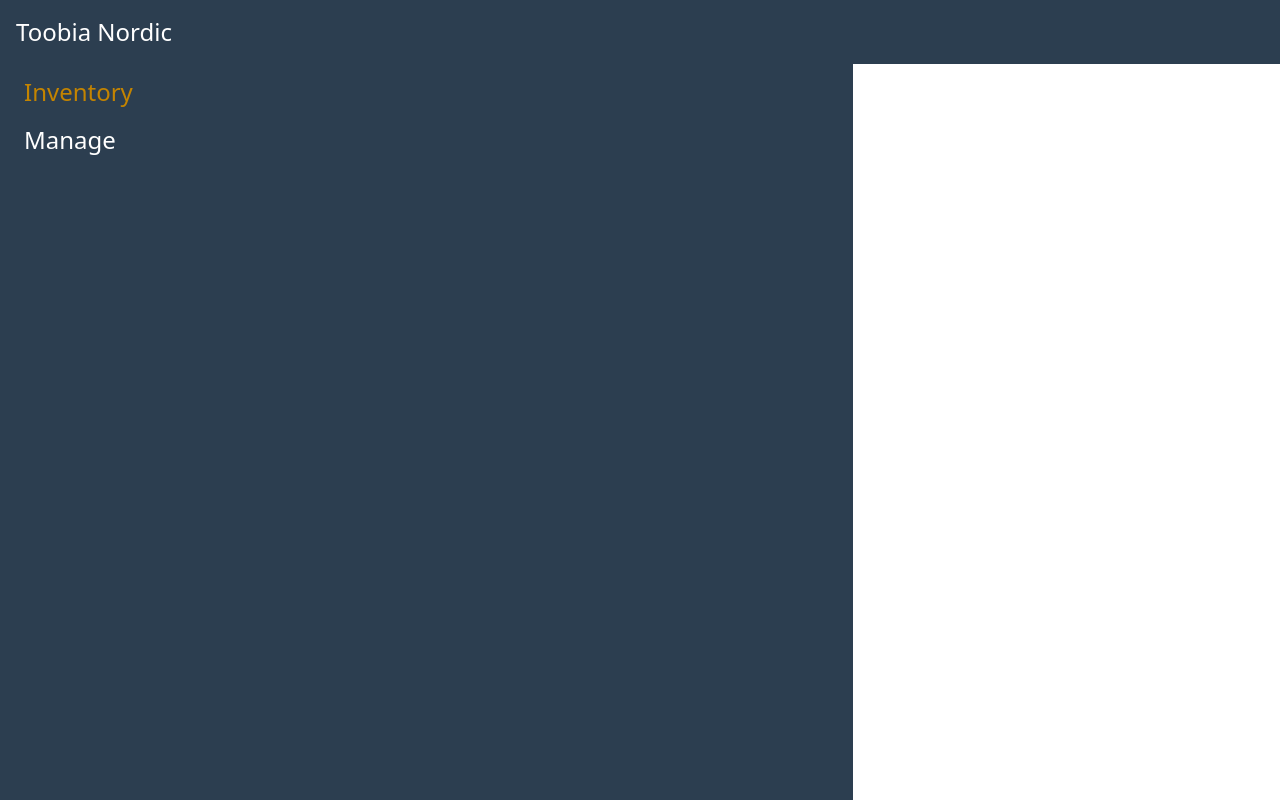
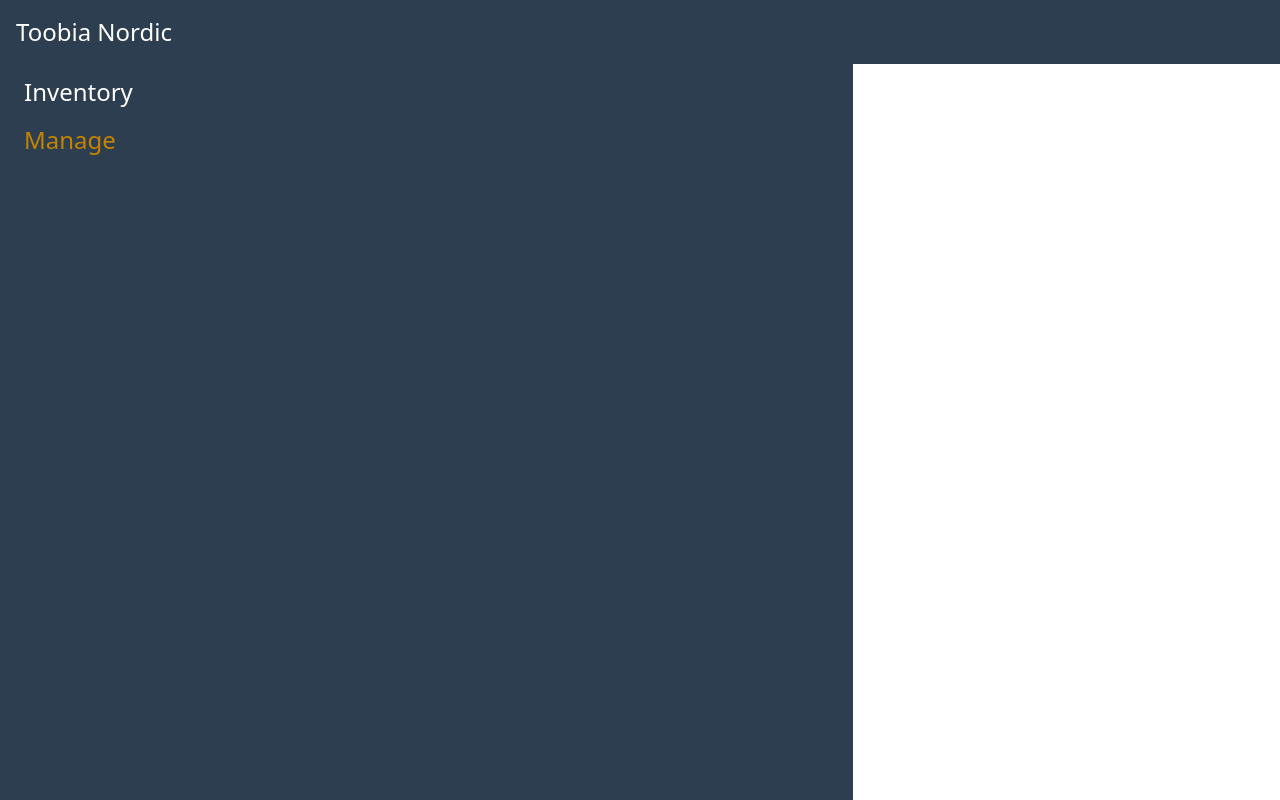
Before and after one commit to TobiasBlankJohansson/inventory-fullstack-app, a React (Vite) app in the folder frontend/: page /manage in a window 1280 px wide. Both pictures are taken after a click on the button 32 px from the left and 32 px from the top of the page. Built offline with nearby package versions, Linux system fonts and the light colour scheme.

Commit message:
feat:add pageNumber to highlight the corrrect page in the navbar

```diff
--- a/frontend/src/components/navbar/Navbar.tsx
+++ b/frontend/src/components/navbar/Navbar.tsx
@@ -1,7 +1,11 @@
 import { useState } from "react";
-import { navigation } from "./Pages";
+import { Sidebar } from "./Sidebar";
 
-export function Navbar() {
+type importNavbar = {
+  pageNumber: number;
+};
+
+export function Navbar({pageNumber}:importNavbar) {
   const [sideMenuShow, setSideMenuShow] = useState<boolean>(false);
 
   return (
@@ -37,26 +41,7 @@ export function Navbar() {
         </div>
         <div className="navbar-end"></div>
       </nav>
-
-      {sideMenuShow && (
-        <div className="z-10">
-          <menu className="absolute top-0 w-4/6 h-screen bg-primary p-4">
-            <h2 className="text-white font-medium text-2xl mb-5">
-              Toobia Nordic
-            </h2>
-            <ol className="text-2xl p-2">
-              {navigation}
-              <li className="text-white mb-4"></li>
-            </ol>
-          </menu>
-          <button
-            className="absolute top-0 right-0 w-2/6 h-screen"
-            onClick={() => {
-              setSideMenuShow(false);
-            }}
-          ></button>
-        </div>
-      )}
+      <Sidebar sideMenuShow={sideMenuShow} setSideMenuShow={setSideMenuShow}  pageNumber={pageNumber}/>
     </>
   );
 }
--- a/frontend/src/components/navbar/Pages.tsx
+++ b/frontend/src/components/navbar/Pages.tsx
@@ -1,10 +1,16 @@
 import { Link } from "react-router-dom";
 
-export const navigation: JSX.Element[] = [
-  <li className="text-secondary mb-4">
-    <Link to="/">Inventory</Link>
-  </li>,
-  <li className="text-white mb-4">
-    <Link to="/manage">Manage</Link>
-  </li>,
-];
+export function navigation(pageNumber: number): JSX.Element[] {
+  return [
+    <li
+      className={("mb-4 " + (pageNumber === 0 ? "text-secondary" : "text-white"))}
+    >
+      <Link to="/">Inventory</Link>
+    </li>,
+    <li
+      className={"mb-4 " + (pageNumber === 1 ? "text-secondary" : "text-white")}
+    >
+      <Link to="/manage">Manage</Link>
+    </li>,
+  ];
+}
--- /dev/null
+++ b/frontend/src/components/navbar/Sidebar.tsx
@@ -0,0 +1,37 @@
+import { navigation } from "./pages";
+
+type importSidebar = {
+  sideMenuShow: boolean;
+  setSideMenuShow: React.Dispatch<React.SetStateAction<boolean>>;
+  pageNumber: number;
+};
+
+export function Sidebar({
+  sideMenuShow,
+  setSideMenuShow,
+  pageNumber,
+}: importSidebar) {
+  return (
+    <>
+      {sideMenuShow && (
+        <div className="z-10">
+          <menu className="absolute top-0 w-4/6 h-screen bg-primary p-4">
+            <h2 className="text-white font-medium text-2xl mb-5">
+              Toobia Nordic
+            </h2>
+            <ol className="text-2xl p-2">
+              {navigation(pageNumber)}
+              <li className="text-white mb-4"></li>
+            </ol>
+          </menu>
+          <button
+            className="absolute top-0 right-0 w-2/6 h-screen"
+            onClick={() => {
+              setSideMenuShow(false);
+            }}
+          ></button>
+        </div>
+      )}
+    </>
+  );
+}
--- a/frontend/src/page/Dashboard.tsx
+++ b/frontend/src/page/Dashboard.tsx
@@ -31,7 +31,7 @@ export function Dashboard() {
 
   return (
     <div className="h-screen flex flex-col">
-      <Navbar></Navbar>
+      <Navbar pageNumber={0}></Navbar>
       <section className="h-10 grid grid-flow-col grid-cols-3 gap-2 m-2 mb-0">
         <Search setSearch={setSearch}></Search>
         <Select setStorageArea={setStorageArea}></Select>
--- a/frontend/src/page/Manage.tsx
+++ b/frontend/src/page/Manage.tsx
@@ -1,5 +1,5 @@
 import { Navbar } from "@/components/navbar/Navbar";
 
 export function Manage() {
-    return <Navbar></Navbar>
+  return <Navbar pageNumber={1}></Navbar>;
 }
```
